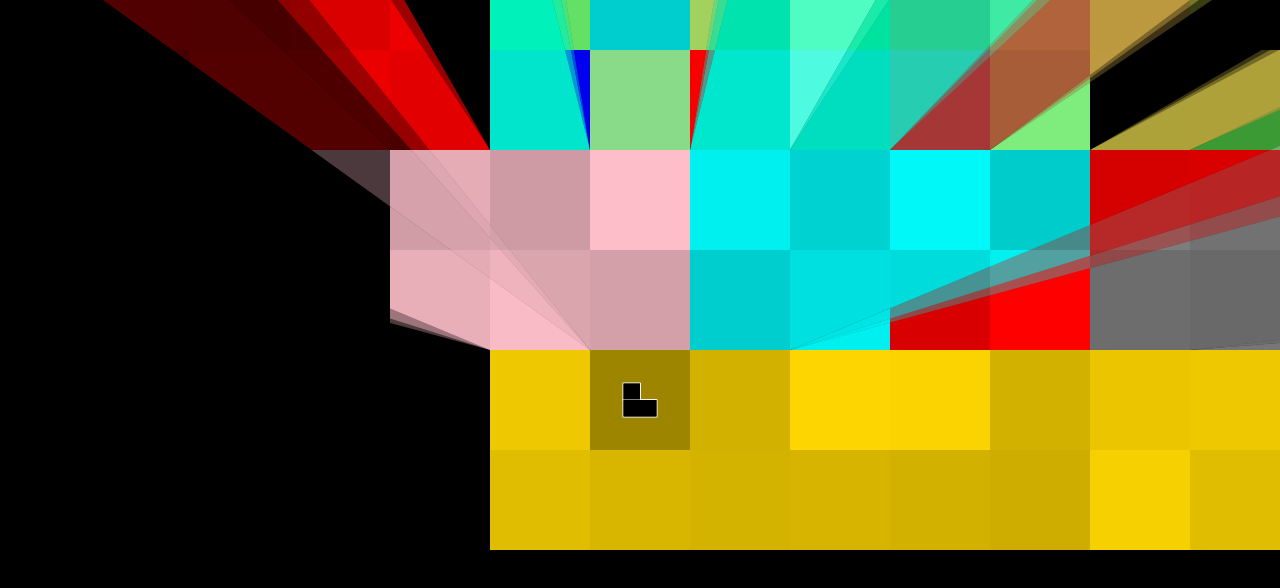
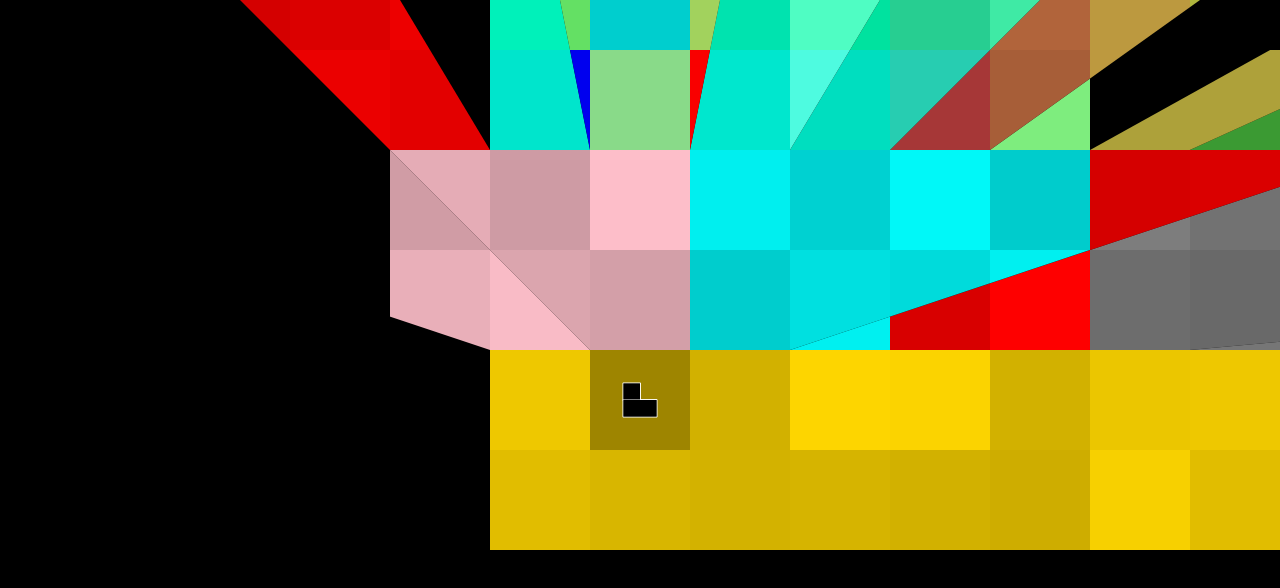
Before and after one commit to KyleDavidE/TopologicalGrid, a website built with webpack: page public/index.html in a window 1280 px wide. Built offline with nearby package versions, Linux system fonts and the light colour scheme; animation ran at ten frames a second.

Commit message:
Revert "multi cam"
This reverts commit 25d209f0803c1a7bc026391abfeb8064a64b9c89.

```diff
--- a/public/index.html
+++ b/public/index.html
@@ -14,17 +14,8 @@
         margin: 0;
         background:black;
     }
-    canvas{
-        display:block;
-        position: absolute;
-        top:0;
-        left:0;
-    }
-    canvas+canvas{
-        opacity: 0.5;
-    }
-    canvas+canvas+canvas{
-        opacity: 0.333;
+    #can{
+        display: block;
     }
     </style>
 </body>
--- a/src/App.ts
+++ b/src/App.ts
@@ -30,16 +30,15 @@ const shootKeys: KeyState<Side> = {
     j: Side.left
 }
 const PLAYER_SPEED = 5/1000
-const N_CAM = 3;
+
 export class App {
 
     locCam: ViewCursor;
     watNumber: number;
     player: Player;
     stepables: Set<Stepable> = new Set<Stepable>();
-    renderers: Renderer[];
-    cans: HTMLCanvasElement[];
-    can: HTMLCanvasElement
+    renderer: Renderer;
+    can: HTMLCanvasElement;
     vel: Cursor = new Cursor({x:0,y:0});
     monitorKeys: KeyState<boolean> = {
         w:false,
@@ -50,10 +49,9 @@ export class App {
     cam: ViewCursor;
     interactLock = false
     constructor() {
-        this.cans = Array.from(Array(N_CAM), (_,i) => document.createElement("canvas"));
-        this.cans.forEach((e)=>document.body.appendChild(e));
-        this.renderers = this.cans.map(e=>new Renderer(e));
-        this.can = this.cans[N_CAM-1];
+        this.can = document.getElementById("can") as HTMLCanvasElement;
+        this.renderer = new Renderer(this.can);
+
         requestAnimationFrame(t =>
             requestAnimationFrame(
                 (nt) => this.tick(nt, nt - t, Math.random())
@@ -81,6 +79,10 @@ export class App {
     }
 
     tick(t: number, dt: number, wat: number) {
+        if(this.can.width !== innerWidth || this.can.height !== innerHeight){
+            this.can.width = innerWidth;
+            this.can.height = innerHeight;
+        }
 
         this.tryMove(dt);
         for(let stepable of this.stepables){
@@ -89,23 +91,15 @@ export class App {
             }
         }
         const ctr = this.locCam || this.player.center;
-        for(let i = 0; i < this.cans.length; i++){
-            const can = this.cans[i];
-            const renderer = this.renderers[i];
         this.cam.copy(ctr);
-            if(can.width !== innerWidth || can.height !== innerHeight){
-                can.width = innerWidth;
-                can.height = innerHeight;
-            }
-
-            const offsetX = Math.sin(t/1000000 + i / N_CAM * 2 * Math.PI)/8;
-            const offsetY = Math.cos(t/1000000 + i / N_CAM * 2 * Math.PI)/8;
+        const offsetX = 0;
+        const offsetY = 0;
 
         ctr.view.stepOn(t);
         if(!this.cam.move(offsetX, offsetY)){
             console.log("wat");
         }
-            renderer.render(
+        this.renderer.render(
             this.cam.view,
             this.cam.pt.x,
             this.cam.pt.y,
@@ -113,8 +107,6 @@ export class App {
             offsetX,
             offsetY
         );
-        }
-
         if(this.watNumber !== wat)  console.log('wat');
         this.watNumber = wat;
 
```
Lines whose indentation alone changed are shown as unchanged.
